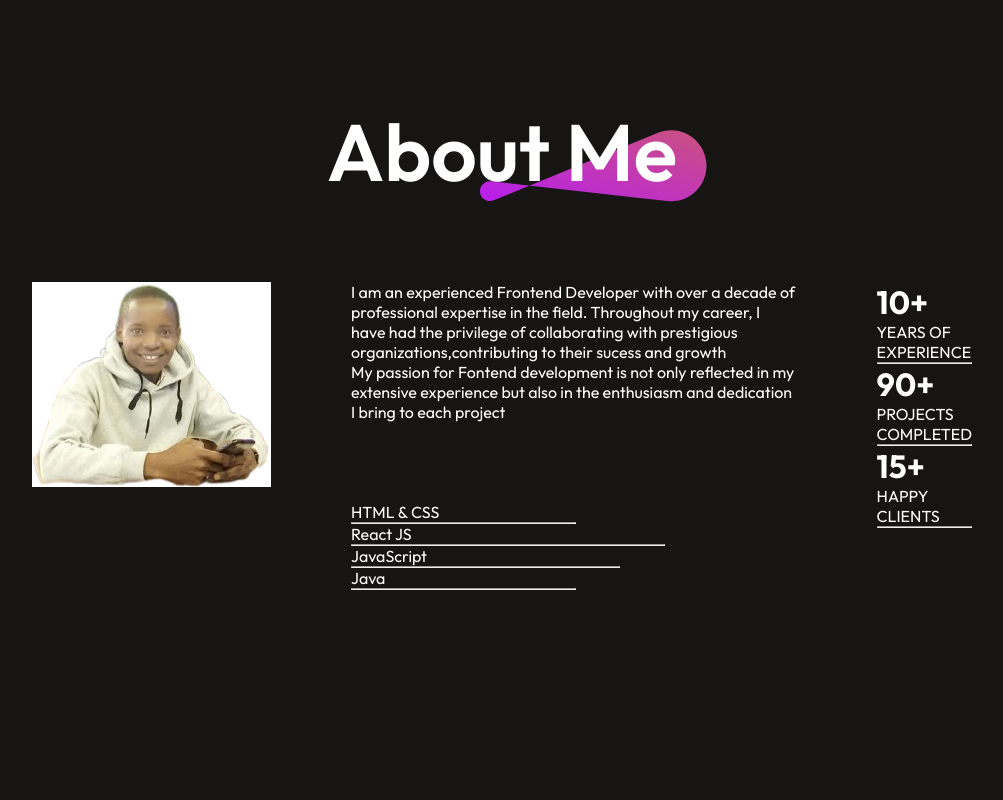
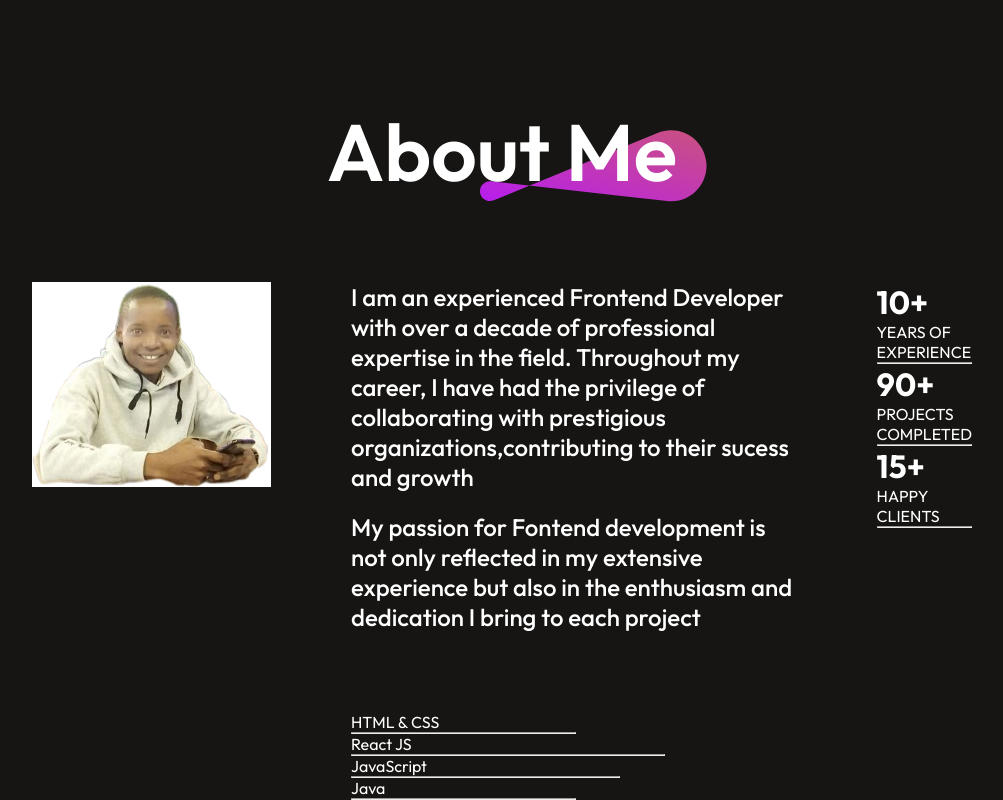
Before and after one commit to KipletingEdwin/Kipleting-Edwin, a React (Vite) app: page / in a window 1280 px wide. Shown: the part 1072-1872 px from the top of the page, without its empty margins (138-1141 px from the left). Before the commit the page ends 1662 px from the top, so only its background shows below. Built offline with nearby package versions, Linux system fonts and the light colour scheme.

Commit message:
style the about-para div

```diff
--- a/src/Components/About/About.css
+++ b/src/Components/About/About.css
@@ -35,3 +35,11 @@
     flex-direction: column;
     gap: 80px;
 }
+
+.about-para{
+    display: flex;
+    flex-direction: column;
+    gap: 20px;
+    font-size: 24px;
+    font-weight: 500;
+}
```
